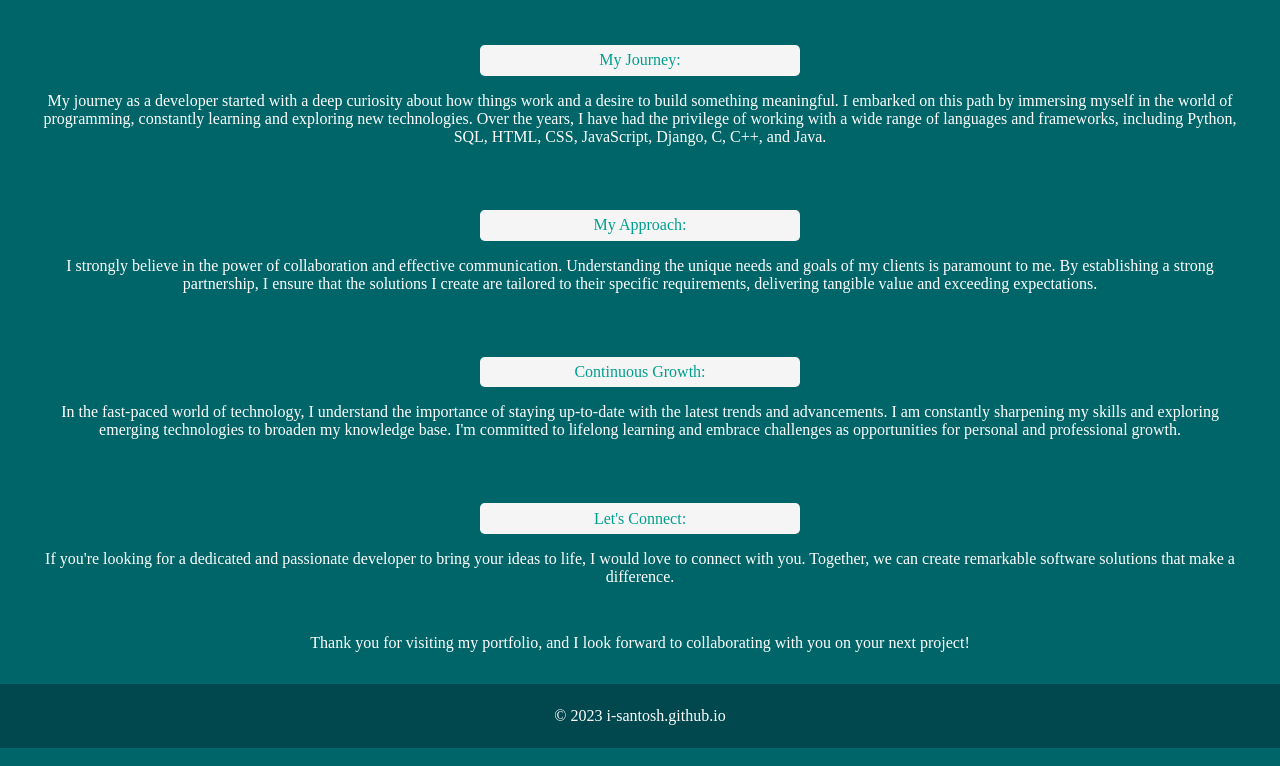
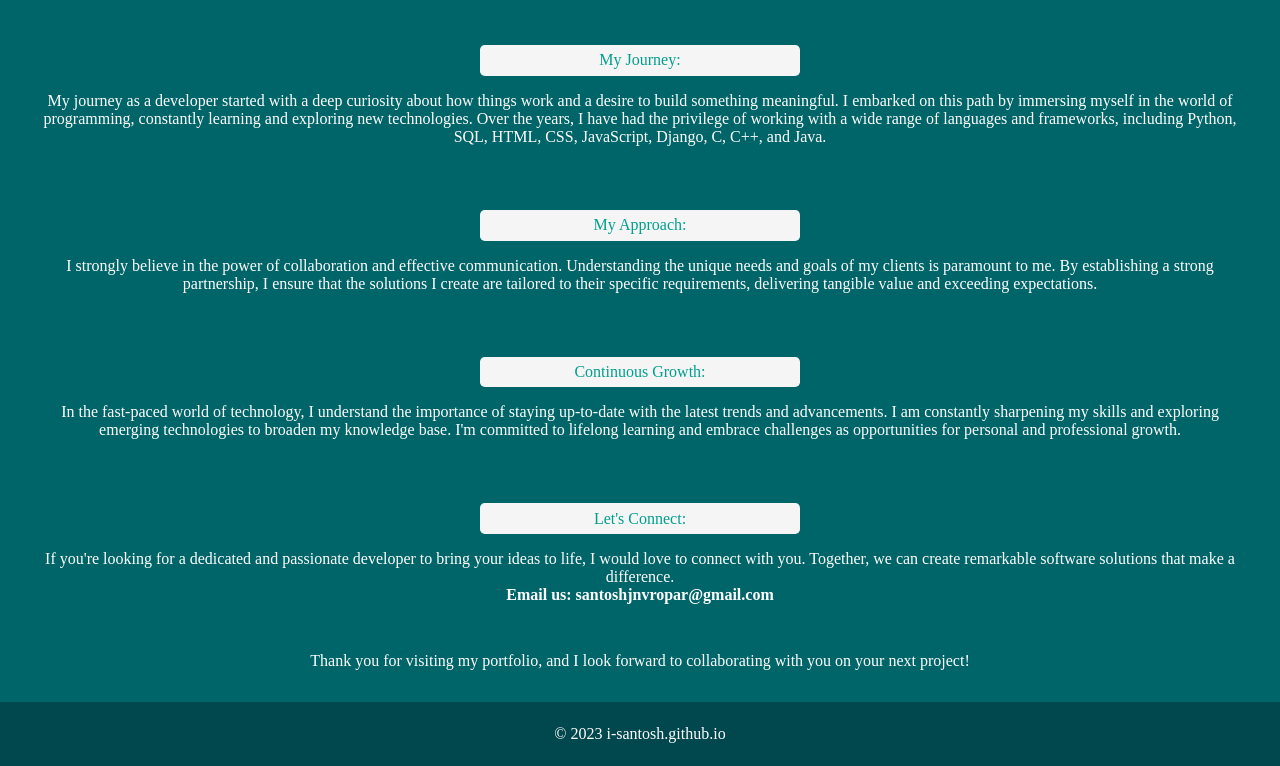
Before and after one commit to i-santosh/i-santosh.github.io, a plain HTML site: page about.html in a window 1280 px wide. Shown: the part 571-1337 px from the top of the page. Drawn offline with Linux system fonts and the light colour scheme.

Commit message:
Update about.html

```diff
--- a/about.html
+++ b/about.html
@@ -54,7 +54,7 @@
             <div class="purple">
                 Let's Connect:
             </div>
-            If you're looking for a dedicated and passionate developer to bring your ideas to life, I would love to connect with you. Together, we can create remarkable software solutions that make a difference.
+            If you're looking for a dedicated and passionate developer to bring your ideas to life, I would love to connect with you. Together, we can create remarkable software solutions that make a difference. <h4>Email us: santoshjnvropar@gmail.com </h4>
         </div>
 
         <div class="hd thanks">
```
